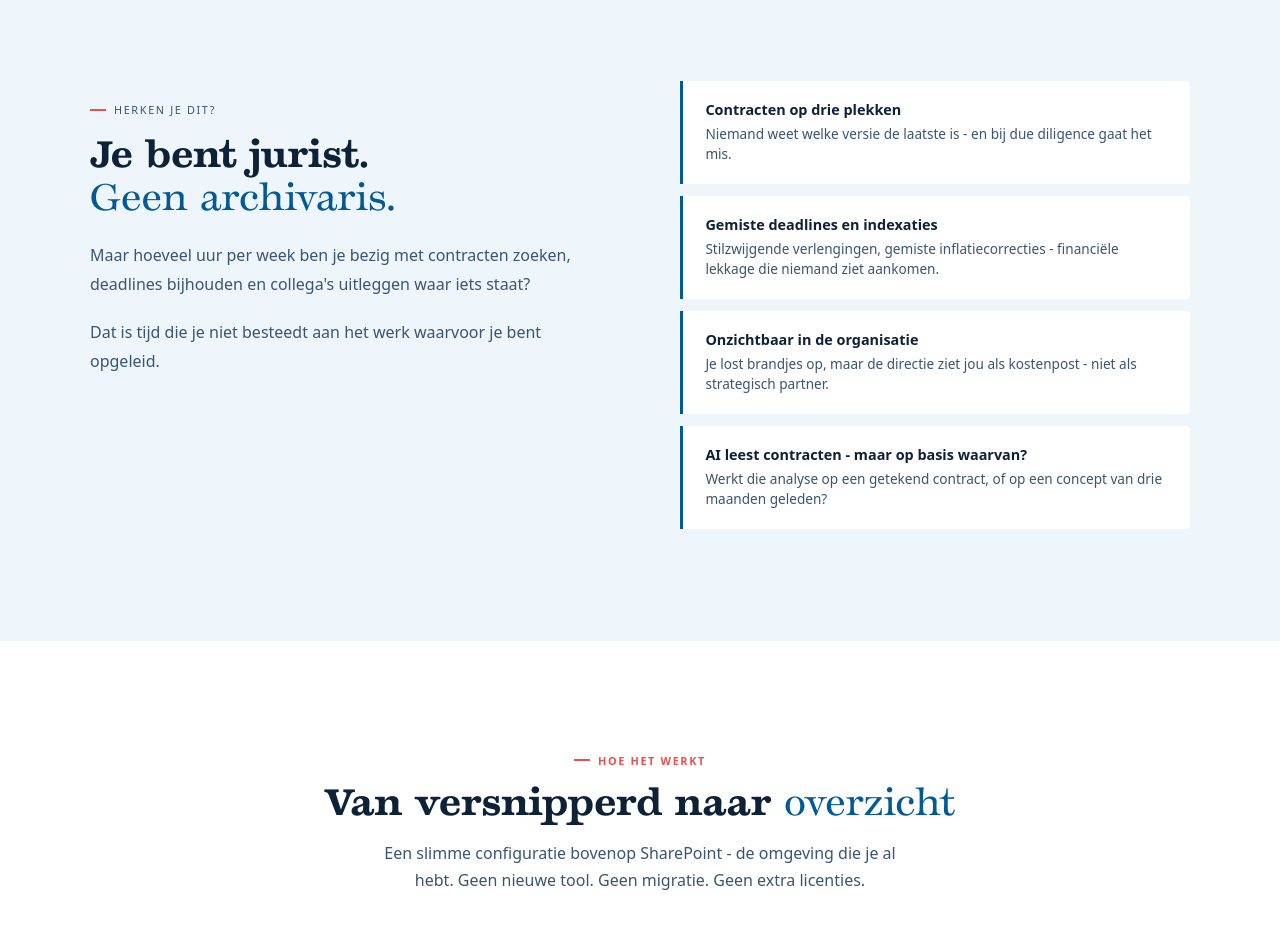
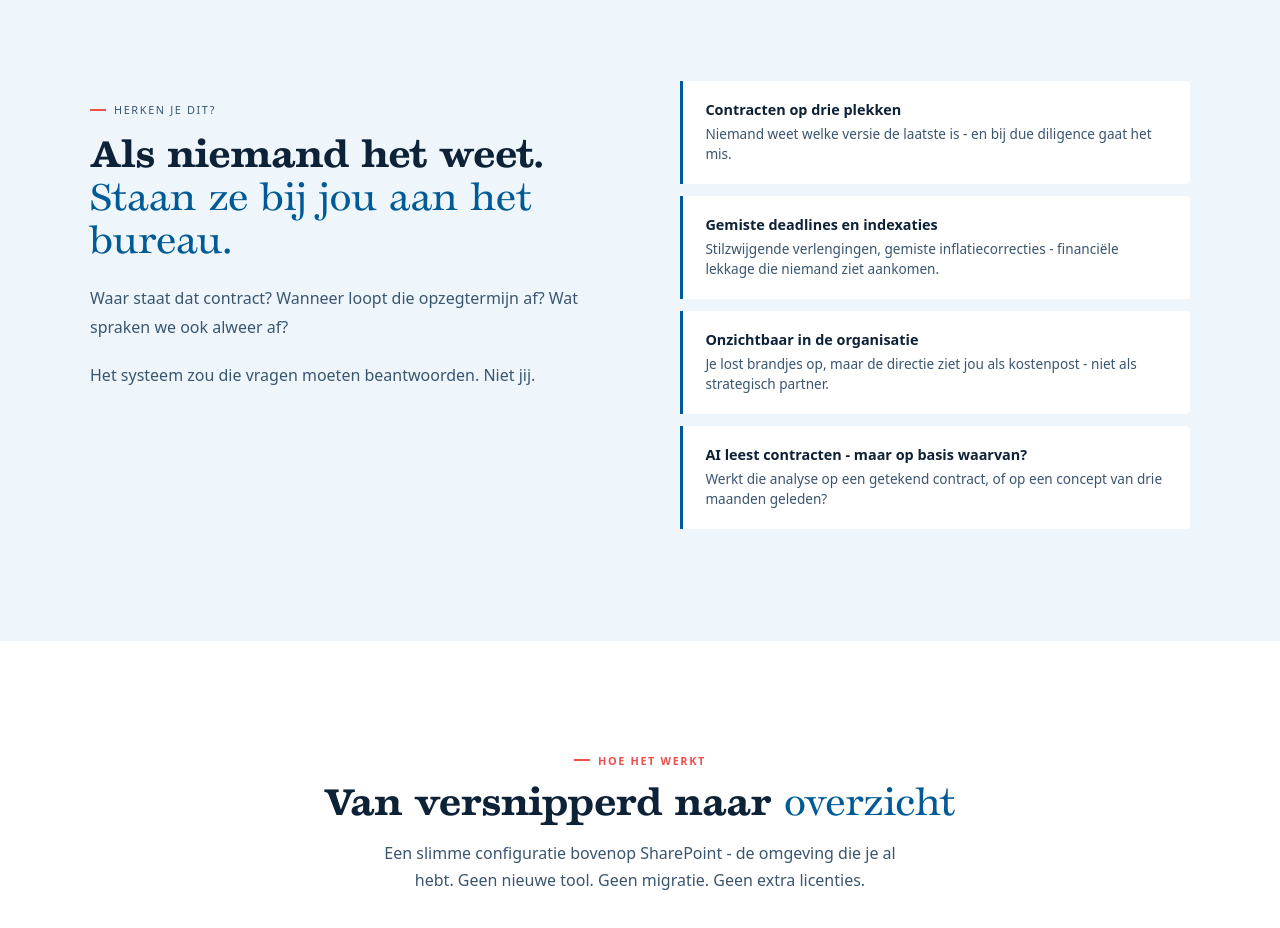
Before and after one commit to isabelbrouwer/adca, an Eleventy site: page src/index.njk in a window 1280 px wide. Shown: the part 880-1808 px from the top of the page. Built offline with nearby package versions, Linux system fonts and the light colour scheme; Eleventy itself is replaced by a stand-in of ours; files that its build step writes are made by us from their sources.

Commit message:
Tekstuele update 'Herken je dit?' sectie in src/index.njk

```diff
--- a/src/index.njk
+++ b/src/index.njk
@@ -52,9 +52,9 @@ description: "Adca is contractbeheer voor bedrijfsjuristen, gebouwd op Microsoft
       <div class="pain-grid">
         <div class="pain-intro">
           <p class="label">Herken je dit?</p>
-          <h2 class="h2">Je bent jurist.<br><span class="accent">Geen archivaris.</span></h2>
-          <p>Maar hoeveel uur per week ben je bezig met contracten zoeken, deadlines bijhouden en collega's uitleggen waar iets staat?</p>
-          <p>Dat is tijd die je niet besteedt aan het werk waarvoor je bent opgeleid.</p>
+          <h2 class="h2">Als niemand het weet.<br><span class="accent">Staan ze bij jou aan het bureau.</span></h2>
+          <p>Waar staat dat contract? Wanneer loopt die opzegtermijn af? Wat spraken we ook alweer af?</p>
+          <p>Het systeem zou die vragen moeten beantwoorden. Niet jij.</p>
         </div>
         <div class="pain-cards">
           <div class="pain-card">
```
